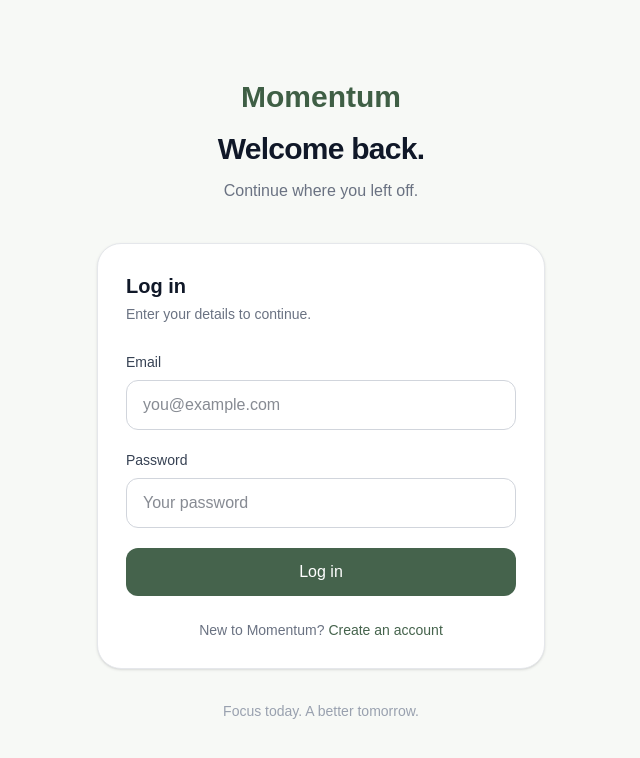
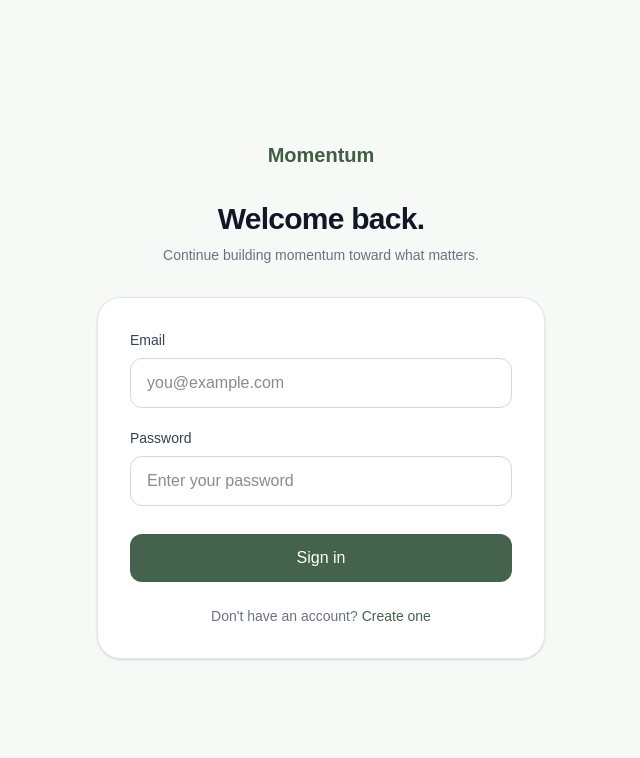
Before and after one commit to engrmjdc/momentum, a Next.js app: page /login in a window 1280 px wide. Shown: the top 758 px of the page, without its empty margins (319-959 px from the left). Built offline with nearby package versions, Linux system fonts and the light colour scheme; no server answers.

Commit message:
feat: persist onboarding and fix login suspense

```diff
--- a/src/app/login/page.tsx
+++ b/src/app/login/page.tsx
@@ -1,84 +1,106 @@
 "use client";
 
-import { FormEvent, useState } from "react";
+import { FormEvent, Suspense, useState } from "react";
+import { useRouter, useSearchParams } from "next/navigation";
 import Link from "next/link";
-import { useRouter, useSearchParams } from "next/navigation";
 import { createClient } from "@/lib/supabase/client";
 
 export default function LoginPage() {
+  return (
+    <Suspense fallback={<LoginLoading />}>
+      <LoginForm />
+    </Suspense>
+  );
+}
+
+function LoginForm() {
   const router = useRouter();
   const searchParams = useSearchParams();
-  const supabase = createClient();
 
   const [email, setEmail] = useState("");
   const [password, setPassword] = useState("");
+
   const [error, setError] = useState<string | null>(null);
   const [loading, setLoading] = useState(false);
 
-  const checkEmail = searchParams.get("message") === "check-email";
+  const message = searchParams.get("message");
 
-  async function handleLogin(event: FormEvent<HTMLFormElement>) {
+  async function handleSubmit(event: FormEvent<HTMLFormElement>) {
     event.preventDefault();
+
+    if (loading) {
+      return;
+    }
 
     setError(null);
     setLoading(true);
 
-    const { error } = await supabase.auth.signInWithPassword({
-      email,
-      password,
-    });
+    try {
+      const supabase = createClient();
 
-    if (error) {
-      setError(error.message);
+      const { error: signInError } =
+        await supabase.auth.signInWithPassword({
+          email,
+          password,
+        });
+
+      if (signInError) {
+        throw signInError;
+      }
+
+      router.replace("/onboarding");
+      router.refresh();
+    } catch (error) {
+      console.error("Login failed:", error);
+
+      const message =
+        error instanceof Error
+          ? error.message
+          : "Unable to sign in.";
+
+      setError(message);
       setLoading(false);
-      return;
     }
-
-    router.push("/onboarding");
-    router.refresh();
   }
 
   return (
-    <main className="flex min-h-screen items-center justify-center bg-[#f7f9f6] px-6 py-12">
+    <main className="flex min-h-screen items-center justify-center bg-[#f7f9f6] px-5 py-10">
       <div className="w-full max-w-md">
-
-        <div className="mb-10 text-center">
-          <div className="mb-4 text-3xl font-bold text-[#3f5f45]">
+        <div className="text-center">
+          <div className="text-xl font-bold text-[#3f5f45]">
             Momentum
           </div>
 
-          <h1 className="text-3xl font-semibold tracking-tight text-gray-900">
+          <h1 className="mt-8 text-3xl font-semibold tracking-tight text-gray-900">
             Welcome back.
           </h1>
 
-          <p className="mt-3 text-gray-500">
-            Continue where you left off.
+          <p className="mt-2 text-sm text-gray-500">
+            Continue building momentum toward what matters.
           </p>
         </div>
 
-        <div className="rounded-3xl border border-gray-200 bg-white p-7 shadow-sm">
-
-          {checkEmail && (
-            <div className="mb-6 rounded-xl bg-green-50 px-4 py-3 text-sm text-green-800">
-              Account created. Check your email to confirm your account before
-              logging in.
+        <div className="mt-8 rounded-3xl border border-gray-200 bg-white p-6 shadow-sm sm:p-8">
+          {message === "check-email" && (
+            <div className="mb-5 rounded-xl bg-[#eef4ef] p-4 text-sm leading-6 text-[#45634c]">
+              Check your email to confirm your account, then sign in.
             </div>
           )}
 
-          <h2 className="text-xl font-semibold text-gray-900">
-            Log in
-          </h2>
+          {error && (
+            <div
+              role="alert"
+              className="mb-5 rounded-xl bg-red-50 p-4 text-sm text-red-600"
+            >
+              {error}
+            </div>
+          )}
 
-          <p className="mt-1 text-sm text-gray-500">
-            Enter your details to continue.
-          </p>
-
-          <form onSubmit={handleLogin} className="mt-7 space-y-5">
-
+          <form onSubmit={handleSubmit}>
             <div>
               <label
                 htmlFor="email"
-                className="mb-2 block text-sm font-medium text-gray-700"
+                className="block text-sm font-medium text-gray-700"
               >
                 Email
               </label>
@@ -91,14 +113,14 @@ export default function LoginPage() {
                 value={email}
                 onChange={(event) => setEmail(event.target.value)}
                 placeholder="you@example.com"
-                className="w-full rounded-xl border border-gray-300 px-4 py-3 text-gray-900 outline-none transition focus:border-[#52735a] focus:ring-2 focus:ring-[#52735a]/15"
+                className="mt-2 w-full rounded-xl border border-gray-300 px-4 py-3 text-gray-900 outline-none transition focus:border-[#52735a] focus:ring-2 focus:ring-[#52735a]/15"
               />
             </div>
 
-            <div>
+            <div className="mt-5">
               <label
                 htmlFor="password"
-                className="mb-2 block text-sm font-medium text-gray-700"
+                className="block text-sm font-medium text-gray-700"
               >
                 Password
               </label>
@@ -110,44 +132,41 @@ export default function LoginPage() {
                 autoComplete="current-password"
                 value={password}
                 onChange={(event) => setPassword(event.target.value)}
-                placeholder="Your password"
-                className="w-full rounded-xl border border-gray-300 px-4 py-3 text-gray-900 outline-none transition focus:border-[#52735a] focus:ring-2 focus:ring-[#52735a]/15"
+                placeholder="Enter your password"
+                className="mt-2 w-full rounded-xl border border-gray-300 px-4 py-3 text-gray-900 outline-none transition focus:border-[#52735a] focus:ring-2 focus:ring-[#52735a]/15"
               />
             </div>
-
-            {error && (
-              <div className="rounded-xl bg-red-50 px-4 py-3 text-sm text-red-700">
-                {error}
-              </div>
-            )}
 
             <button
               type="submit"
               disabled={loading}
-              className="w-full rounded-xl bg-[#45634c] px-4 py-3 font-medium text-white transition hover:bg-[#395440] disabled:cursor-not-allowed disabled:opacity-60"
+              className="mt-7 w-full rounded-xl bg-[#45634c] px-5 py-3 font-medium text-white transition hover:bg-[#395440] disabled:cursor-not-allowed disabled:opacity-60"
             >
-              {loading ? "Logging in..." : "Log in"}
+              {loading ? "Signing in..." : "Sign in"}
             </button>
-
           </form>
 
           <p className="mt-6 text-center text-sm text-gray-500">
-            New to Momentum?{" "}
+            Don&apos;t have an account?{" "}
             <Link
               href="/signup"
               className="font-medium text-[#45634c] hover:underline"
             >
-              Create an account
+              Create one
             </Link>
           </p>
-
         </div>
-
-        <p className="mt-8 text-center text-sm text-gray-400">
-          Focus today. A better tomorrow.
-        </p>
-
       </div>
     </main>
   );
 }
+
+function LoginLoading() {
+  return (
+    <main className="flex min-h-screen items-center justify-center bg-[#f7f9f6]">
+      <p className="text-sm text-gray-500">
+        Loading...
+      </p>
+    </main>
+  );
+}
--- a/src/app/onboarding/page.tsx
+++ b/src/app/onboarding/page.tsx
@@ -1,6 +1,8 @@
 "use client";
 
 import { useState } from "react";
+import { useRouter } from "next/navigation";
+import { createClient } from "@/lib/supabase/client";
 
 const TOTAL_STEPS = 5;
 
@@ -126,6 +128,10 @@ const DURATION_OPTIONS = [15, 25, 30, 45, 60, 90];
 
 export default function OnboardingPage() {
   const [step, setStep] = useState(1);
+  const router = useRouter();
+
+  const [isSubmitting, setIsSubmitting] = useState(false);
+  const [submitError, setSubmitError] = useState<string | null>(null);
 
   const [goals, setGoals] = useState<Goal[]>(STARTER_GOALS);
   const [selectedGoalIds, setSelectedGoalIds] = useState<string[]>([]);
@@ -258,6 +264,76 @@ export default function OnboardingPage() {
   function previousStep() {
     if (step > 1) {
       setStep((current) => current - 1);
+    }
+  }
+
+  async function handleCompleteOnboarding() {
+    if (isSubmitting) {
+      return;
+    }
+
+    setSubmitError(null);
+    setIsSubmitting(true);
+
+    try {
+      const supabase = createClient();
+
+      const {
+        data: { user },
+        error: userError,
+      } = await supabase.auth.getUser();
+
+      if (userError || !user) {
+        throw new Error(
+          "Your session has expired. Please sign in again."
+        );
+      }
+
+      if (selectedGoals.length === 0) {
+        throw new Error(
+          "Choose at least one goal before completing onboarding."
+        );
+      }
+
+      const goalsPayload = selectedGoals.map((goal) => ({
+        name: goal.name,
+        description: goal.description ?? null,
+        icon: goal.icon,
+        measurement_type: goal.measurementType,
+        weekly_target: goal.weeklyTarget,
+        default_duration_minutes: goal.defaultDuration,
+        scheduled_days: goal.scheduledDays,
+      }));
+
+      const { error } = await supabase.rpc(
+        "complete_onboarding",
+        {
+          p_goals: goalsPayload,
+          p_focus_preset: focusPreset,
+          p_custom_focus_minutes: customFocusMinutes,
+          p_custom_break_minutes: customBreakMinutes,
+        }
+      );
+
+      if (error) {
+        throw error;
+      }
+
+      router.replace("/today");
+      router.refresh();
+    } catch (error) {
+      console.error(
+        "Failed to complete onboarding:",
+        error
+      );
+
+      const message =
+        error instanceof Error
+          ? error.message
+          : "Something went wrong while setting up Momentum.";
+
+      setSubmitError(message);
+      setIsSubmitting(false);
     }
   }
 
@@ -360,12 +436,27 @@ export default function OnboardingPage() {
               Continue →
             </button>
           ) : (
+            <div className="flex flex-col items-end gap-2">
+            {submitError && (
+                <p
+                role="alert"
+                className="max-w-sm text-right text-sm text-red-600"
+                >
+                {submitError}
+                </p>
+            )}
+
             <button
-              type="button"
-              className="rounded-xl bg-[#45634c] px-6 py-3 text-sm font-medium text-white transition hover:bg-[#395440]"
+                type="button"
+                onClick={handleCompleteOnboarding}
+                disabled={isSubmitting}
+                className="min-w-[170px] rounded-xl bg-[#45634c] px-6 py-3 text-sm font-medium text-white transition hover:bg-[#395440] disabled:cursor-not-allowed disabled:opacity-60"
             >
-              Start Momentum →
+                {isSubmitting
+                ? "Setting up Momentum..."
+                : "Start Momentum →"}
             </button>
+            </div>
           )}
 
         </footer>
--- /dev/null
+++ b/src/app/today/page.tsx
@@ -0,0 +1,19 @@
+export default function TodayPage() {
+  return (
+    <main className="flex min-h-screen items-center justify-center bg-[#f7f9f6] px-6">
+      <div className="text-center">
+        <div className="text-4xl">
+          🌱
+        </div>
+
+        <h1 className="mt-5 text-3xl font-semibold text-gray-900">
+          Welcome to Momentum.
+        </h1>
+
+        <p className="mt-3 text-gray-500">
+          Your setup is complete. The Today dashboard is next.
+        </p>
+      </div>
+    </main>
+  );
+}
```
